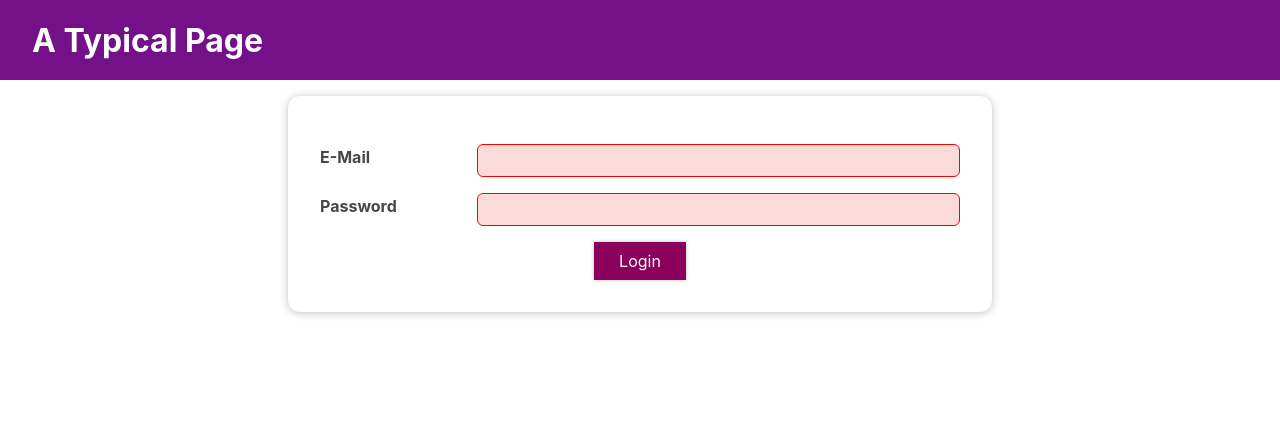
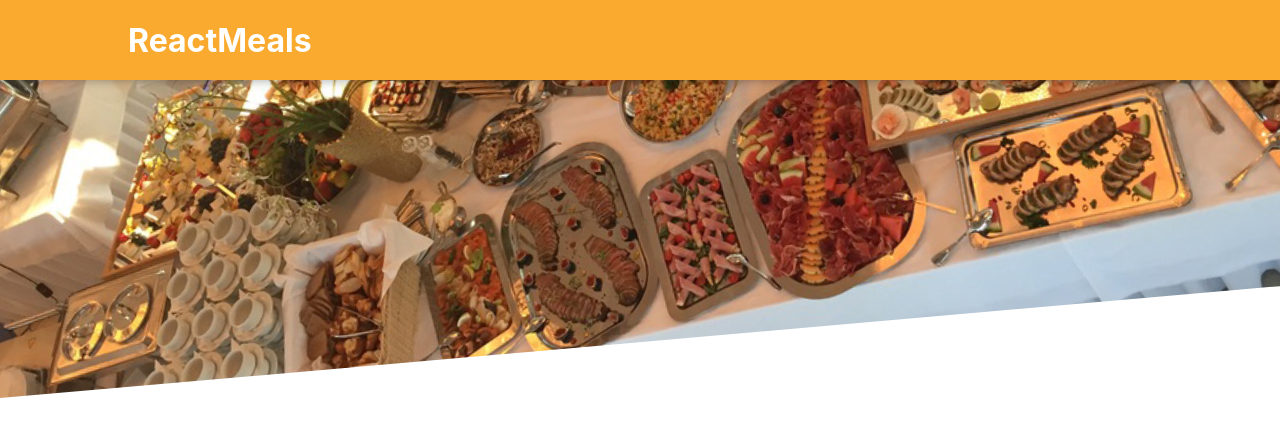
Before and after one commit to LeeKM321/react-study202409, a React (Create React App) app: page / in a window 1280 px wide. Shown: the top 436 px of the page. Built offline with nearby package versions, Linux system fonts and the light colour scheme.

Commit message:
Food 템플릿 구성 중 (Header)

```diff
--- a/package.json
+++ b/package.json
@@ -9,6 +9,7 @@
     "react": "^18.3.1",
     "react-dom": "^18.3.1",
     "react-scripts": "5.0.1",
+    "sass": "^1.78.0",
     "styled-components": "^6.1.13",
     "web-vitals": "^2.1.4"
   },
--- a/src/App.js
+++ b/src/App.js
@@ -1,57 +1,11 @@
-import React, { useEffect, useState } from 'react';
-import MainHeader from './components/SideEffect/MainHeader/MainHeader';
-import Login from './components/SideEffect/Login/Login';
-import Home from './components/SideEffect/Home/Home';
-import AuthContext from './components/SideEffect/store/auth-context';
+import React from 'react';
+import Header from './components/Food/Layout/Header';
 
 const App = () => {
-  // 로그인 상태를 기억하는 변수
-  const [isLoggedIn, setIsLoggedIn] = useState(false);
-
-  // 화면이 리렌더링 될 때 localStorage를 확인해서
-  // 현재 login-flag 데이터가 존재하는지 확인.
-  console.log('로그인 검사 수행!');
-
-  // 지정한 상태 변수에 따라 렌더링의 여부를 제어할 수 있는 hook.
-  useEffect(() => {
-    console.log('useEffect called!');
-
-    const storedLoginFlag = localStorage.getItem('login-flag');
-    if (storedLoginFlag === '1') {
-      setIsLoggedIn(true);
-    }
-  }, []);
-  // 의존성 배열: useEffect가 실행되어야 하는 트리거 변수.
-  // 배열 안에 상태 변수를 지정하면, 해당 변수의 값이 변할 때마다 useEffect가 실행되고,
-  // 만약 빈 배열을 전달하면 최초 렌더링 과정에서 단 한번만 실행.
-
-  // 서버로 로그인을 요청하는 함수. (나중에 비동기 방식으로 실제 요청이 들어갈 것.)
-  const loginHandler = (email, password) => {
-    if (email === 'abc1234@naver.com' && password === 'aaa1111') {
-      // 로그인 성공
-      // 로그인을 했다는 증거로 상태값 변경 및 브라우저에 로그인 값을 1로 표현해서 저장.
-      setIsLoggedIn(true);
-      // 브라우저가 제공하는 저장소. 새로고침이나 브라우저를 종료해도 데이터가 계속 유지됨.
-      localStorage.setItem('login-flag', '1');
-    } else {
-      // 로그인 실패
-      alert('로그인 실패입니다.');
-    }
-  };
-
-  const logoutHandler = () => {
-    localStorage.removeItem('login-flag');
-    setIsLoggedIn(false);
-  };
-
   return (
-    <AuthContext.Provider value={{ isLoggedIn, onLogout: logoutHandler }}>
-      <MainHeader />
-      <main>
-        {isLoggedIn && <Home />}
-        {!isLoggedIn && <Login onLogin={loginHandler} />}
-      </main>
-    </AuthContext.Provider>
+    <>
+      <Header />
+    </>
   );
 };
 
--- /dev/null
+++ b/src/components/Food/Layout/Header.js
@@ -0,0 +1,19 @@
+import React from 'react';
+import styles from './Header.module.scss';
+import mealsImage from '../../../assets/meals.jpg';
+
+const Header = () => {
+  return (
+    <>
+      <header className={styles.header}>
+        <h1>ReactMeals</h1>
+        <button>Cart</button>
+      </header>
+      <div className={styles['main-image']}>
+        <img src={mealsImage} alt='Looks very delicious meals' />
+      </div>
+    </>
+  );
+};
+
+export default Header;
--- /dev/null
+++ b/src/components/Food/Layout/Header.module.scss
@@ -0,0 +1,31 @@
+$my-orange: #fbaa30;
+
+.header {
+  position: fixed;
+  top: 0;
+  left: 0;
+  width: 100%;
+  height: 5rem;
+  background-color: $my-orange;
+  color: white;
+  display: flex;
+  justify-content: space-between;
+  align-items: center;
+  padding: 0 10%;
+  box-shadow: 0 2px 8px rgba(0, 0, 0, 0.25);
+  z-index: 10;
+}
+
+.main-image {
+  width: 100%;
+  height: 25rem;
+  z-index: 0;
+  overflow: hidden;
+
+  img {
+    width: 110%;
+    height: 100%;
+    object-fit: cover;
+    transform: rotate(-5deg) translateY(-4rem) translateX(-1rem);
+  }
+}
```
Also changed, not shown: src/assets/meals.jpg (added), 1 other file (tests, documents, lock files or other folders).
